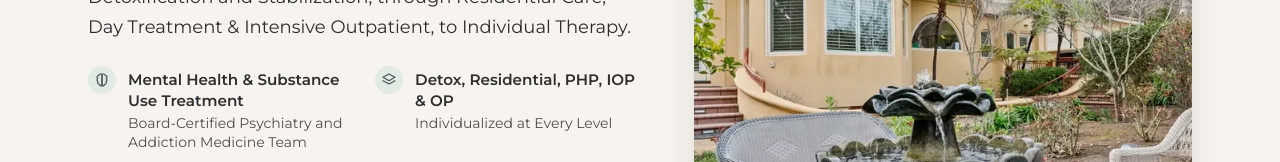
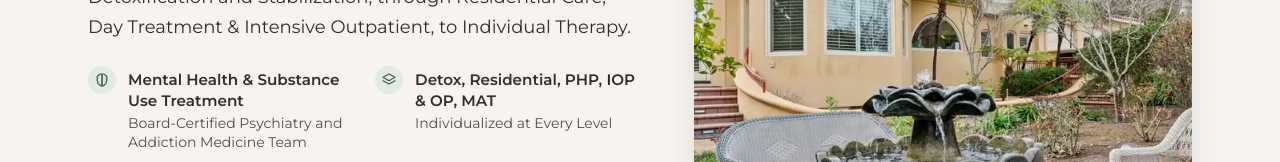
Before and after one commit to sergei-summit/lgtc-summit-microsite, a Next.js app: page /summit-estate in a window 1280 px wide. Shown: the part 386-548 px from the top of the page. Built offline with nearby package versions, Linux system fonts and the light colour scheme.

Commit message:
copy: add MAT to hero levels line; new How we treat lead

```diff
--- a/content/page.ts
+++ b/content/page.ts
@@ -65,7 +65,7 @@ export const page = {
      * Each line pairs a service with the proof point LGTC's old trust row carried. */
     features: [
       { icon: 'brain', title: 'Mental Health & Substance Use Treatment', proof: 'Board-Certified Psychiatry and Addiction Medicine Team' },
-      { icon: 'layers', title: 'Detox, Residential, PHP, IOP & OP', proof: 'Individualized at Every Level' },
+      { icon: 'layers', title: 'Detox, Residential, PHP, IOP & OP, MAT', proof: 'Individualized at Every Level' },
       { icon: 'home', title: 'Private Estate in Palo Alto', proof: 'Comfortable Amenities' },
       { icon: 'compass', title: 'San Jose Day, Evening & Virtual', proof: 'Evidence-Based Care (CBT, DBT)' },
     ] satisfies { icon: FeatureIconName; title: string; proof: string }[],
@@ -182,7 +182,7 @@ export const page = {
   howWeTreat: {
     id: 'how-we-treat',
     title: 'How we treat',
-    lead: 'Evidence-based therapy, in groups and one to one.',
+    lead: 'We provide structured, evidence-based care for adults navigating both psychiatric disorders and co-occurring substance use challenges.',
     intro:
       'Treatment includes family therapy and a multi-family group. Loved ones learn the same skills at the same time, so the whole family is practising together rather than one person carrying the change alone.',
     components: [
```
